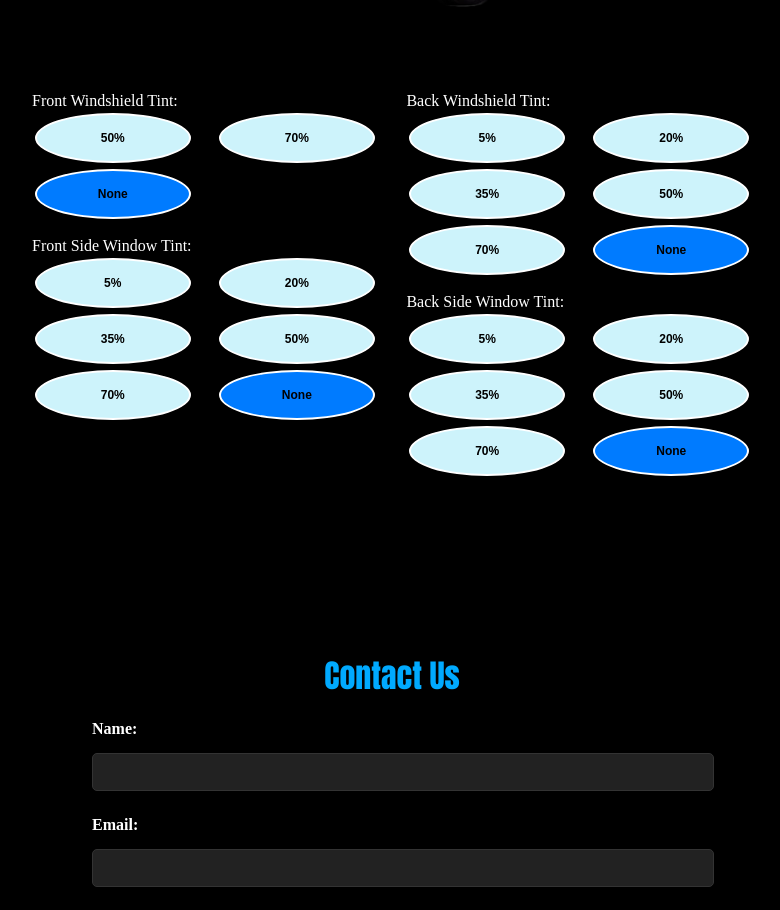
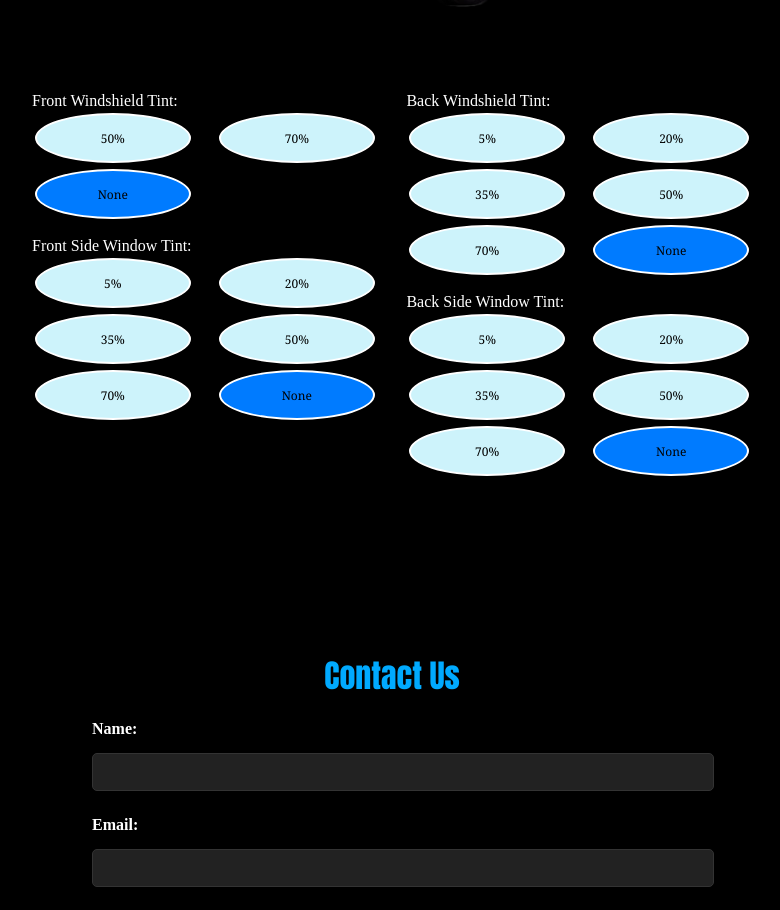
Before and after one commit to ssarvesh20000/OJTS, a React (Create React App) app: page / in a window 1280 px wide. Shown: the part 2875-3785 px from the top of the page, without its empty margins (248-1028 px from the left). Built offline with nearby package versions, Linux system fonts and the light colour scheme.

Commit message:
try georgia

```diff
--- a/src/components/Quote.css
+++ b/src/components/Quote.css
@@ -24,7 +24,7 @@ label {
       width: 40px; /* Smaller button width */
       height: 40px; /* Smaller button height */
       font-size: 12px; /* Larger font size for mobile screens */
-      font-weight: bold;
+      font-family: Georgia, serif;
       padding: 2px; /* Maintain reduced padding inside buttons */
     }
 
```
